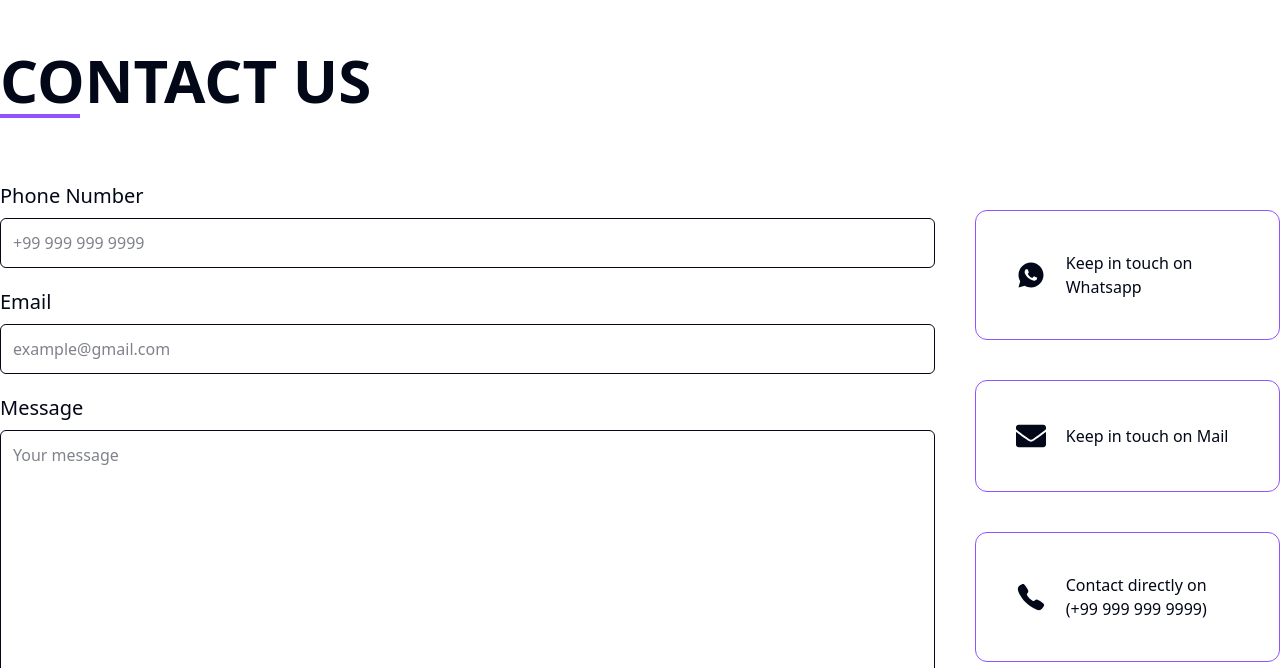
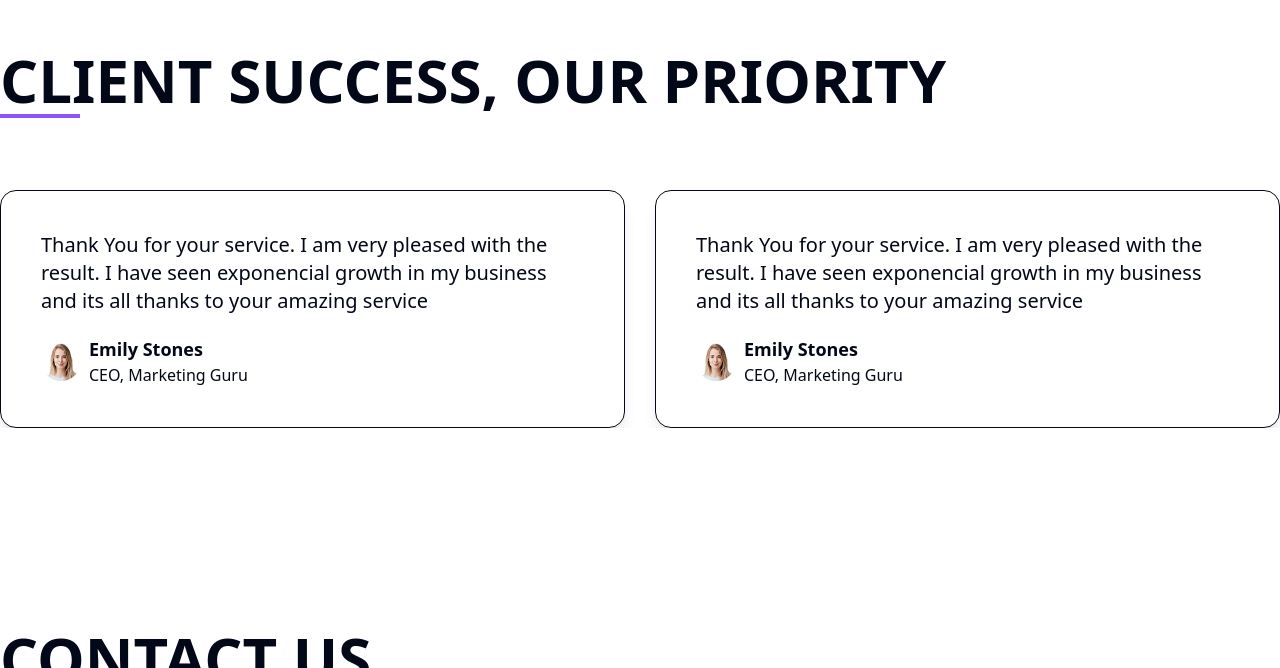
Before and after one commit to YoussefTurkey/marketing-agency, a Next.js app: page / in a window 1280 px wide. Shown: the part 2926-3594 px from the top of the page. Built offline with nearby package versions, Linux system fonts and the light colour scheme.

Commit message:
till testimoinails

```diff
--- /dev/null
+++ b/src/app/components/sections/Testimonials.tsx
@@ -0,0 +1,70 @@
+"use client";
+// Importing Language Provider
+import { useLanguage } from "@/app/lib/lang/LanguageProvider";
+// Importing Components
+import Titles from "../ui/Titles";
+import TestimonialCarousel from "../ui/TestimonialCarousel";
+// Framer Motion
+import { motion } from "framer-motion";
+// React hooks
+import { useEffect, useRef, useState } from "react";
+
+const Testimonials = () => {
+  const { language } = useLanguage();
+
+  const ref = useRef<HTMLDivElement | null>(null);
+  const [inView, setInView] = useState(false);
+
+  useEffect(() => {
+    const observer = new IntersectionObserver(
+      (entries) => {
+        entries.forEach((entry) => {
+          if (entry.isIntersecting) {
+            setInView(true);
+            observer.disconnect(); // once animated, stop observing
+          }
+        });
+      },
+      { threshold: 0.2 } // 20% visible
+    );
+
+    if (ref.current) {
+      observer.observe(ref.current);
+    }
+
+    return () => {
+      if (ref.current) observer.unobserve(ref.current);
+    };
+  }, []);
+
+  return (
+    <section
+      ref={ref}
+      className="container mx-auto my-10 md:my-30 px-5 xl:px-0"
+      id="testimonials"
+    >
+      <motion.div
+        initial={{ opacity: 0, y: 50 }}
+        animate={inView ? { opacity: 1, y: 0 } : {}}
+        transition={{ duration: 0.8, ease: "easeOut" }}
+        className="flex flex-col md:flex-row items-center justify-between"
+      >
+        <Titles>
+          {language === "en"
+            ? "Client Success, Our Priority"
+            : "نجاح عميلنا هو أولويتنا"}
+        </Titles>
+      </motion.div>
+
+      <motion.div
+        initial={{ opacity: 0, y: 50 }}
+        animate={inView ? { opacity: 1, y: 0 } : {}}
+        transition={{ duration: 0.8, ease: "easeOut" }}
+      >
+        <TestimonialCarousel/>
+      </motion.div>
+    </section>
+  );
+};
+
+export default Testimonials;
--- a/src/app/components/ui/ProjectCarousel.tsx
+++ b/src/app/components/ui/ProjectCarousel.tsx
@@ -8,9 +8,8 @@ import { useLanguage } from "@/app/lib/lang/LanguageProvider";
 import { useEffect, useState } from "react";
 // Importing Swiper
 import { Swiper, SwiperSlide } from "swiper/react";
-import { Navigation, Autoplay } from "swiper/modules";
+import { Autoplay } from "swiper/modules";
 import "swiper/css";
-import "swiper/css/navigation";
 
 type IProject = {
   id: number;
@@ -87,8 +86,7 @@ export default function ProjectCarousel({
       className="w-full container mx-auto py-10 relative cursor-grab"
     >
       <Swiper
-        modules={[Navigation, Autoplay]} // ✅ أضفنا Autoplay هنا
-        navigation
+        modules={[Autoplay]} // ✅ أضفنا Autoplay هنا
         loop={true}
         spaceBetween={30}
         slidesPerView={1}
--- a/src/app/components/ui/TeamCarousel.tsx
+++ b/src/app/components/ui/TeamCarousel.tsx
@@ -1,16 +1,15 @@
 "use client";
 // Imporing Next Components
 import Image from "next/image";
+import Link from "next/link";
 // Importing Language Provider
 import { useLanguage } from "@/app/lib/lang/LanguageProvider";
 // Importing React Components
 import { useEffect, useState } from "react";
 // Importing Swiper
 import { Swiper, SwiperSlide } from "swiper/react";
-import { Navigation, Autoplay } from "swiper/modules"; // ✅ أضفنا Autoplay
+import { Autoplay } from "swiper/modules"; // ✅ أضفنا Autoplay
 import "swiper/css";
-import "swiper/css/navigation";
-import Link from "next/link";
 
 type Card = {
   id: number;
@@ -46,8 +45,7 @@ export default function ProjectCarousel({
       className="w-full container mx-auto py-10 relative cursor-grab"
     >
       <Swiper
-        modules={[Navigation, Autoplay]} // ✅ أضفنا Autoplay هنا
-        navigation
+        modules={[Autoplay]} // ✅ أضفنا Autoplay هنا
         loop={true}
         spaceBetween={30}
         slidesPerView={1}
--- /dev/null
+++ b/src/app/components/ui/TestimonialCarousel.tsx
@@ -0,0 +1,159 @@
+"use client";
+// Imporing Next Components
+import Image from "next/image";
+// Importing Language Provider
+import { useLanguage } from "@/app/lib/lang/LanguageProvider";
+// Importing React Components
+import { useEffect, useState } from "react";
+// Importing Swiper
+import { Swiper, SwiperSlide } from "swiper/react";
+import { Autoplay } from "swiper/modules";
+import "swiper/css";
+
+type ITesti = {
+  id: number;
+  src: string;
+  nameAr: string;
+  nameEn: string;
+  titleAr: string;
+  titleEn: string;
+  messageAr: string;
+  messageEn: string;
+};
+
+export default function TestimonialCarousel({
+  lang = "en",
+}: {
+  lang?: "en" | "ar";
+}) {
+  const { language } = useLanguage();
+  const [dir, setDir] = useState<"ltr" | "rtl">("ltr");
+
+  const testi: ITesti[] = [
+    {
+      id: 1,
+      src: "/images/ceo.webp",
+      nameAr: "إيميلي ستونس",
+      nameEn: "Emily Stones",
+      titleAr: "المدير التنفيذي لشركة جورو التسويقية",
+      titleEn: "CEO, Marketing Guru",
+      messageAr:
+        "شكرًا لخدمتكم. أنا سعيد جدًا بالنتيجة. لقد شهدتُ نموًا هائلًا في أعمالي، وكل ذلك بفضل خدمتكم الرائعة.",
+      messageEn:
+        "Thank You for your service. I am very pleased with the result. I have seen exponencial growth in my business and its all thanks to your amazing service",
+    },
+    {
+      id: 2,
+      src: "/images/ceo.webp",
+      nameAr: "إيميلي ستونس",
+      nameEn: "Emily Stones",
+      titleAr: "المدير التنفيذي لشركة جورو التسويقية",
+      titleEn: "CEO, Marketing Guru",
+      messageAr:
+        "شكرًا لخدمتكم. أنا سعيد جدًا بالنتيجة. لقد شهدتُ نموًا هائلًا في أعمالي، وكل ذلك بفضل خدمتكم الرائعة.",
+      messageEn:
+        "Thank You for your service. I am very pleased with the result. I have seen exponencial growth in my business and its all thanks to your amazing service",
+    },
+    {
+      id: 3,
+      src: "/images/ceo.webp",
+      nameAr: "إيميلي ستونس",
+      nameEn: "Emily Stones",
+      titleAr: "المدير التنفيذي لشركة جورو التسويقية",
+      titleEn: "CEO, Marketing Guru",
+      messageAr:
+        "شكرًا لخدمتكم. أنا سعيد جدًا بالنتيجة. لقد شهدتُ نموًا هائلًا في أعمالي، وكل ذلك بفضل خدمتكم الرائعة.",
+      messageEn:
+        "Thank You for your service. I am very pleased with the result. I have seen exponencial growth in my business and its all thanks to your amazing service",
+    },
+    {
+      id: 4,
+      src: "/images/ceo.webp",
+      nameAr: "إيميلي ستونس",
+      nameEn: "Emily Stones",
+      titleAr: "المدير التنفيذي لشركة جورو التسويقية",
+      titleEn: "CEO, Marketing Guru",
+      messageAr:
+        "شكرًا لخدمتكم. أنا سعيد جدًا بالنتيجة. لقد شهدتُ نموًا هائلًا في أعمالي، وكل ذلك بفضل خدمتكم الرائعة.",
+      messageEn:
+        "Thank You for your service. I am very pleased with the result. I have seen exponencial growth in my business and its all thanks to your amazing service",
+    },
+    {
+      id: 5,
+      src: "/images/ceo.webp",
+      nameAr: "إيميلي ستونس",
+      nameEn: "Emily Stones",
+      titleAr: "المدير التنفيذي لشركة جورو التسويقية",
+      titleEn: "CEO, Marketing Guru",
+      messageAr:
+        "شكرًا لخدمتكم. أنا سعيد جدًا بالنتيجة. لقد شهدتُ نموًا هائلًا في أعمالي، وكل ذلك بفضل خدمتكم الرائعة.",
+      messageEn:
+        "Thank You for your service. I am very pleased with the result. I have seen exponencial growth in my business and its all thanks to your amazing service",
+    },
+  ];
+
+  useEffect(() => {
+    setDir(lang === "ar" ? "rtl" : "ltr");
+  }, [lang]);
+
+  return (
+    <div
+      dir={dir}
+      className="w-full container mx-auto py-10 relative cursor-grab"
+    >
+      <Swiper
+        modules={[Autoplay]} // ✅ أضفنا Autoplay هنا
+        loop={true}
+        spaceBetween={30}
+        slidesPerView={1}
+        autoplay={{
+          delay: 2000, // ⏱ كل 3 ثواني يغير سلايد
+          disableOnInteraction: false, // المستخدم لو لعب بالكاروسيل بيرجع يكمل اوتوماتيك
+        }}
+        breakpoints={{
+          768: { slidesPerView: 1 },
+          1024: { slidesPerView: 2 },
+          1440: { slidesPerView: 3 },
+        }}
+        dir={dir}
+      >
+        {testi.map((card) => (
+          <SwiperSlide key={card.id}>
+            <div
+              className={`border border-[hsl(var(--foreground))] rounded-2xl shadow-lg p-10 flex flex-col gap-5 ${
+                language === "en" ? "items-start" : "items-end"
+              }`}
+            >
+              <p className="text-xl">
+                {language === "en" ? card.messageEn : card.messageAr}
+              </p>
+              <div
+                className={`flex ${
+                  language === "en" ? "flex-row" : "flex-row-reverse"
+                } items-center gap-2`}
+              >
+                <Image
+                  src={card.src}
+                  width={500}
+                  height={500}
+                  alt={language === "en" ? card.nameEn : card.nameAr}
+                  loading="lazy"
+                  className="rounded-full w-10 h-10 object-cover"
+                />
+
+                <div>
+                  <h4 className="font-bold text-lg">
+                    {language === "en" ? card.nameEn : card.nameAr}
+                  </h4>
+                  <p className="text-md">
+                    {language === "en" ? card.titleEn : card.titleAr}
+                  </p>
+                </div>
+              </div>
+            </div>
+          </SwiperSlide>
+        ))}
+      </Swiper>
+    </div>
+  );
+}
--- a/src/app/page.tsx
+++ b/src/app/page.tsx
@@ -4,6 +4,7 @@ import Counters from "./components/sections/Counters";
 import OurProjects from "./components/sections/OurProjects";
 import OurTeam from "./components/sections/OurTeam";
 import Contacts from "./components/sections/Contacts";
+import Testimonials from "./components/sections/Testimonials";
 
 export default function Home() {
   return (
@@ -12,6 +13,7 @@ export default function Home() {
       <Counters />
       <OurProjects />
       <OurTeam />
+      <Testimonials/>
       <Contacts />
     </main>
   );
```
Also changed, not shown: public/images/ceo.webp (added).
